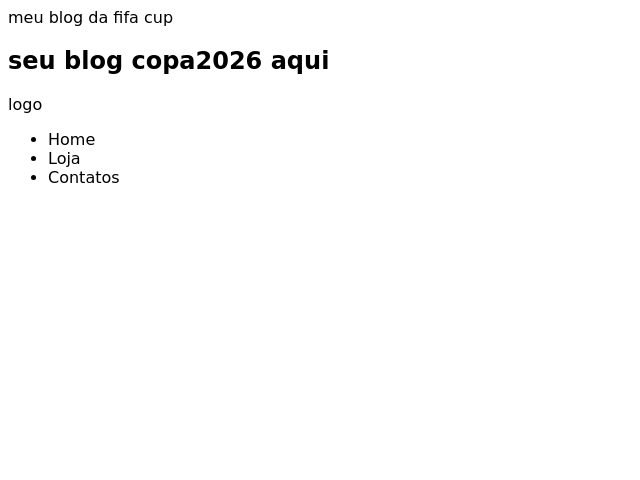
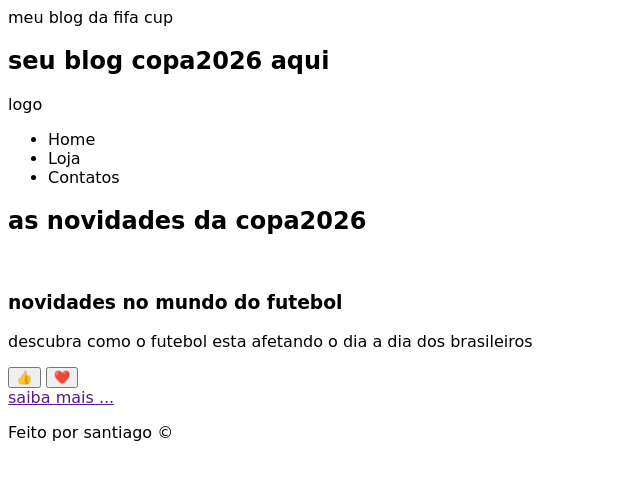
Before and after one commit to santiagoalvarez-maker/2026-blog, a plain HTML site: page index.html in a window 1280 px wide. Shown: the whole page, without its empty margins (0-640 px from the left). Drawn offline with Linux system fonts and the light colour scheme; a web font is replaced by a local one.

Commit message:
Add files via upload

```diff
--- a/index.html
+++ b/index.html
@@ -25,8 +25,24 @@
     </ul>
     </div>
     </header>
-    <main></main>
-    <footer></footer>
+    <main>
+        <h2>as novidades da copa2026</h2>
+        <div class="noticias">
+             <div class="card">
+                  <img src="" alt="">
+                  <h3> novidades no mundo do futebol</h3>
+                  <p> descubra como o futebol esta afetando o dia a dia dos brasileiros</p>
+                  <div class="botoes">
+                    <button>👍</button>
+                    <button>❤️</button>
+                  </div>
+                  <a href=""> saiba mais ... </a>
+            </div>
+        </div>
+    </main>
+    <footer>
+        <p>Feito por santiago ©</p>
+    </footer>
     </body>
 
     </html>
```
